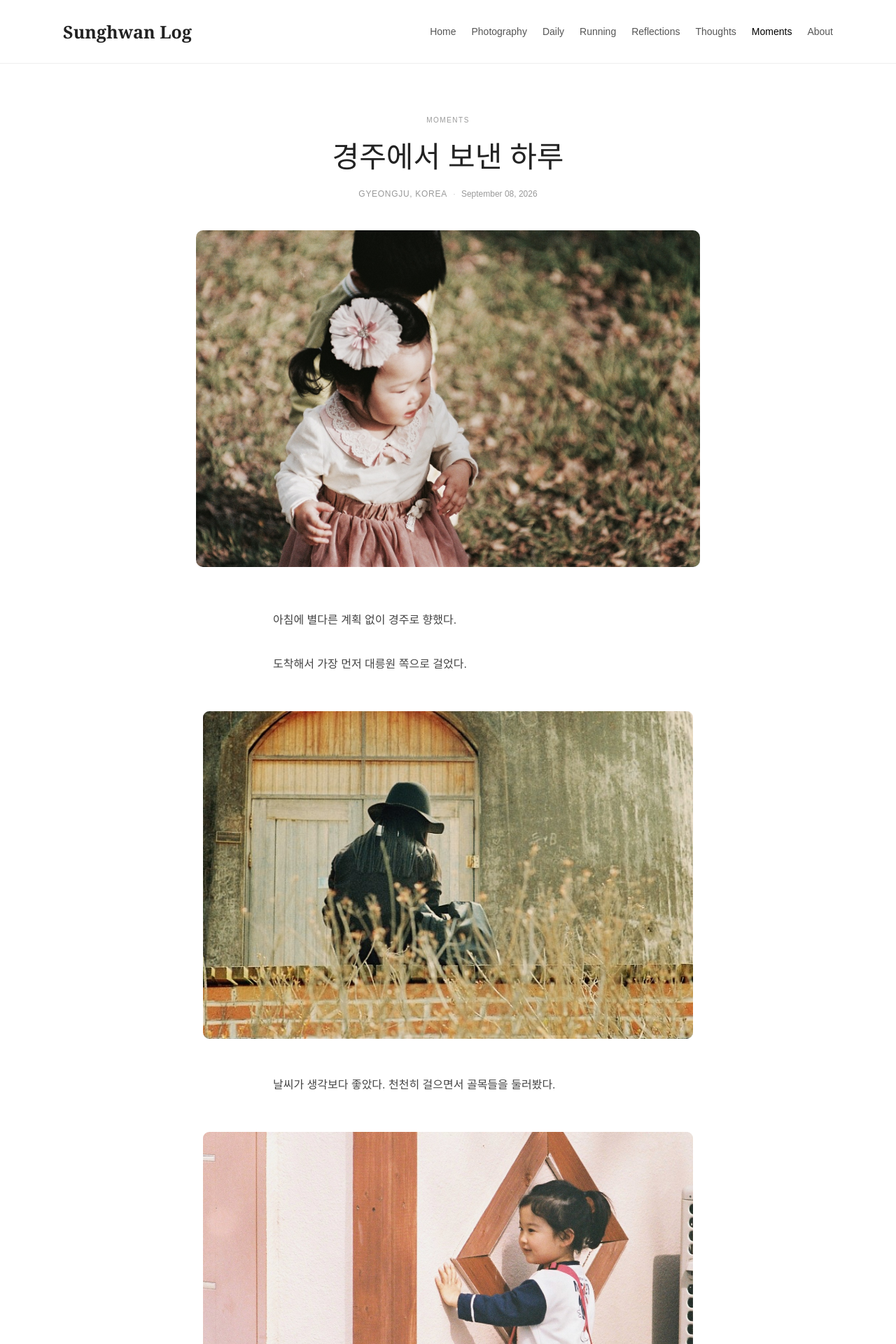
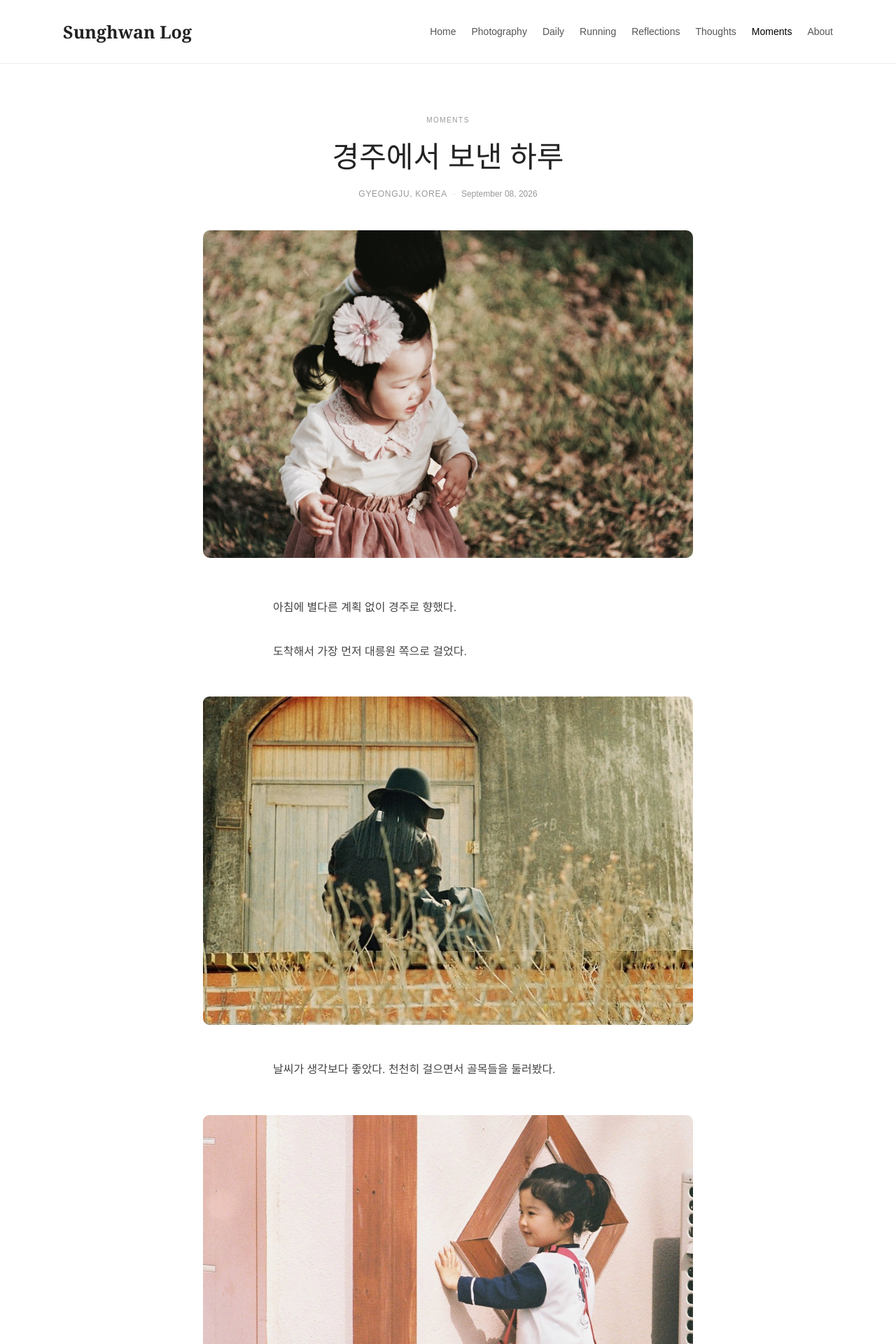
Before and after one commit to sunghwanlog/sunghwanlog.github.io, a Jekyll site: the page built from _posts/2026-09-08-moment-001.md, in a window 1280 px wide. Shown: the top 1920 px of the page at 70% size. Built offline with Jekyll 4.4.1, drawn with Linux system fonts in a browser that asks for light colours.

Commit message:
Update moment.html

```diff
--- a/_layouts/moment.html
+++ b/_layouts/moment.html
@@ -47,14 +47,12 @@
 
     header {
       padding: 28px 0;
-
       border-bottom: 1px solid #eeeeee;
     }
 
 
     nav {
       display: flex;
-
       justify-content: space-between;
       align-items: center;
     }
@@ -62,7 +60,6 @@
 
     .logo {
       font-family: Georgia, serif;
-
       font-size: 25px;
       font-weight: bold;
     }
@@ -77,18 +74,14 @@
     .menu {
       display: flex;
       flex-wrap: wrap;
-
       justify-content: flex-end;
     }
 
 
     .menu a {
       margin-left: 22px;
-
       text-decoration: none;
-
       color: #555;
-
       font-size: 14px;
     }
 
@@ -111,7 +104,6 @@
 
     .article {
       max-width: 820px;
-
       margin: 75px auto 0;
     }
 
@@ -123,9 +115,7 @@
 
     .article-header {
       max-width: 680px;
-
       margin: 0 auto;
-
       text-align: center;
     }
 
@@ -136,9 +126,7 @@
       color: #999;
 
       font-size: 10px;
-
       letter-spacing: 1.5px;
-
       text-transform: uppercase;
     }
 
@@ -160,7 +148,6 @@
 
     .article-meta {
       display: flex;
-
       flex-wrap: wrap;
 
       justify-content: center;
@@ -171,7 +158,6 @@
       margin-top: 18px;
 
       color: #999;
-
       font-size: 12px;
     }
 
@@ -183,7 +169,6 @@
 
     .article-location {
       text-transform: uppercase;
-
       letter-spacing: 0.7px;
     }
 
@@ -195,7 +180,7 @@
 
     .moment-hero {
       width: 100%;
-      max-width: 720px;
+      max-width: 700px;
 
       margin: 45px auto 0;
     }
@@ -214,23 +199,35 @@
 
     /* =========================
        STORY
+
+       글 블록 자체를
+       정확히 가운데 배치
     ========================= */
 
     .story {
       width: 100%;
       max-width: 500px;
 
-      margin: 60px auto 0;
+      margin: 55px auto 0;
 
       color: #444;
 
       font-size: 16px;
       line-height: 2.05;
+
+      text-align: left;
     }
 
 
     .story p {
-      margin: 0 0 30px;
+      width: 100%;
+
+      margin:
+        0
+        auto
+        30px;
+
+      text-align: left;
     }
 
 
@@ -295,18 +292,22 @@
     /* =========================
        STORY IMAGES
 
-       본문 폭은 500px이지만
-       사진은 700px까지 넓게 표시
+       본문 글은 500px
+       사진은 700px
+
+       둘 모두 동일한
+       가운데 축에 맞춤
     ========================= */
 
     .story p:has(img) {
       width: 700px;
       max-width: calc(100vw - 40px);
 
-      margin-top: 50px;
-      margin-bottom: 50px;
-
-      margin-left: 50%;
+      margin:
+        48px
+        0
+        48px
+        50%;
 
       transform: translateX(-50%);
     }
@@ -335,12 +336,13 @@
       display: block;
 
       position: relative;
+
       left: 50%;
 
       transform: translateX(-50%);
 
-      margin-top: 50px;
-      margin-bottom: 50px;
+      margin-top: 48px;
+      margin-bottom: 48px;
 
       border-radius: 9px;
     }
@@ -397,14 +399,12 @@
       font-size: 9px;
 
       letter-spacing: 1.2px;
-
       text-transform: uppercase;
     }
 
 
     .nav-item a {
       text-decoration: none;
-
       color: #333;
     }
 
@@ -416,7 +416,6 @@
         serif;
 
       font-size: 16px;
-
       line-height: 1.5;
     }
 
@@ -448,14 +447,12 @@
       font-size: 9px;
 
       letter-spacing: 1.2px;
-
       text-transform: uppercase;
     }
 
 
     .category-block > a {
       text-decoration: none;
-
       color: inherit;
     }
 
@@ -535,7 +532,6 @@
 
       nav {
         flex-direction: column;
-
         align-items: flex-start;
       }
 
@@ -547,7 +543,6 @@
 
       .menu a {
         margin-left: 0;
-
         margin-right: 18px;
         margin-bottom: 8px;
       }
@@ -606,6 +601,8 @@
 
 
       .story {
+        max-width: 100%;
+
         margin-top: 45px;
 
         font-size: 15px;
@@ -615,13 +612,11 @@
 
       .story p:has(img) {
         width: 100%;
-
         max-width: 100%;
 
-        margin-top: 38px;
-        margin-bottom: 38px;
-
-        margin-left: 0;
+        margin:
+          38px
+          0;
 
         transform: none;
       }
```
